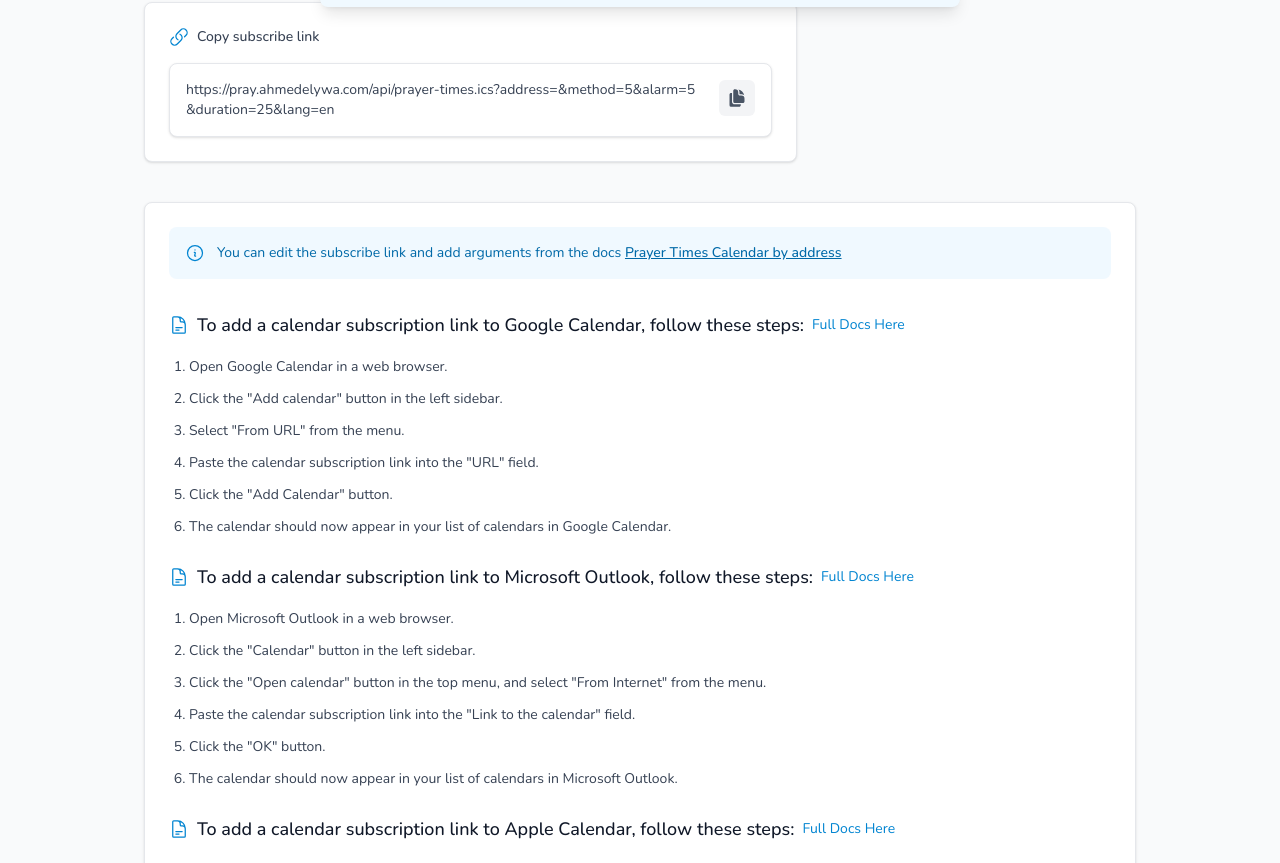
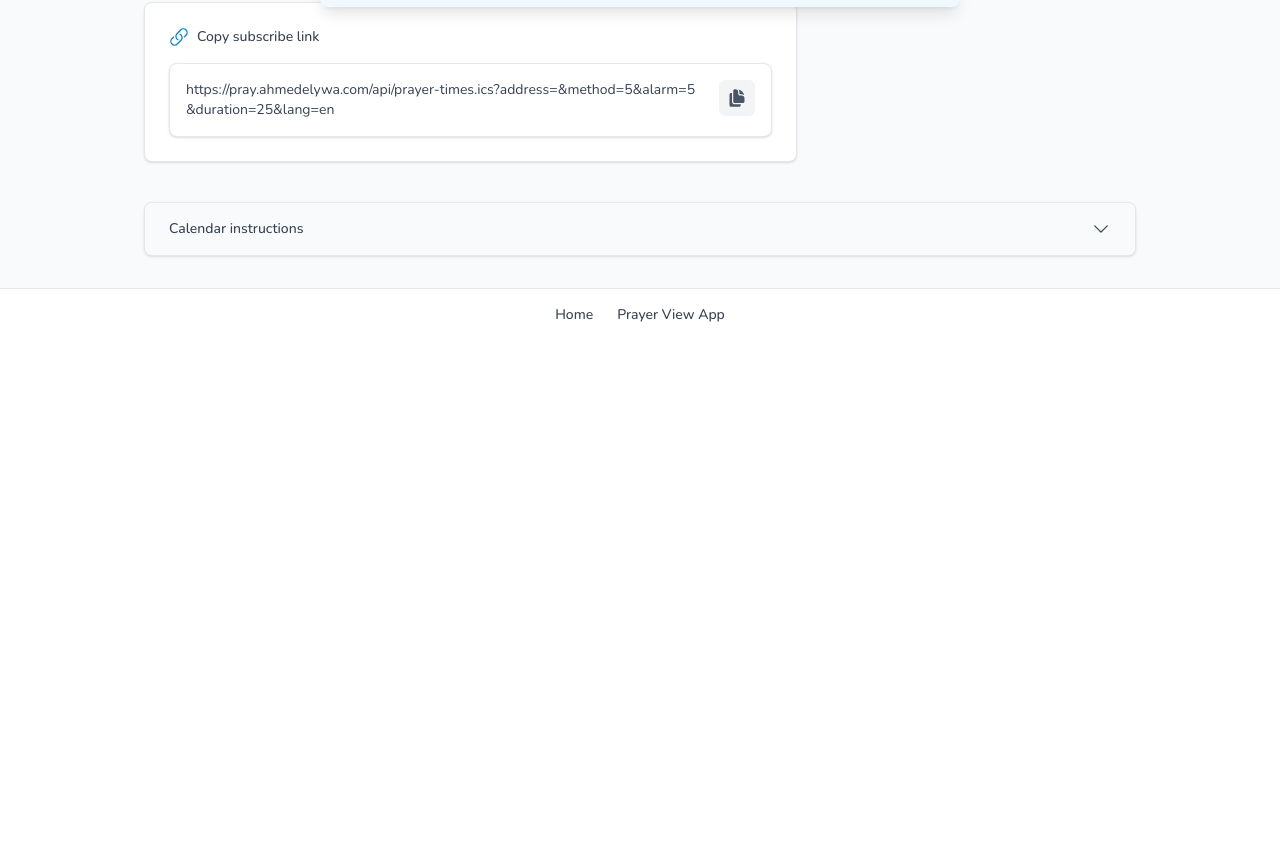
Before and after one commit to AhmedElywa/prayCalendar, a Next.js app: page / in a window 1280 px wide. Shown: the part 777-1640 px from the top of the page. After the commit the page ends 1118 px from the top, so only its background shows below. Built offline with nearby package versions, Linux system fonts and the light colour scheme.

Commit message:
Make instructions collapsible and adjust install prompt

```diff
--- a/src/Components/InstallPrompt.tsx
+++ b/src/Components/InstallPrompt.tsx
@@ -23,7 +23,7 @@ export default function InstallPrompt() {
 
   return (
     <div className="fixed inset-x-0 bottom-0 z-20 flex justify-center p-4">
-      <div className="max-w-screen-sm flex-1 rounded-lg bg-sky-50 p-4 shadow-lg dark:bg-sky-900/70">
+      <div className="max-w-screen-sm flex-1 rounded-lg bg-sky-50 p-4 shadow-lg dark:bg-sky-900">
         <div className="flex items-start justify-between gap-4">
           <div>
             <h3 className="mb-1 font-medium text-gray-900 dark:text-white">{translations[lang].installTitle}</h3>
--- a/src/Components/InstructionsSection.tsx
+++ b/src/Components/InstructionsSection.tsx
@@ -1,12 +1,24 @@
 import React from 'react';
 import { translations } from '../constants/translations';
-import { InformationCircleIcon, DocumentTextIcon } from '@heroicons/react/24/outline';
+import { InformationCircleIcon, DocumentTextIcon, ChevronDownIcon, ChevronUpIcon } from '@heroicons/react/24/outline';
 import { useAppContext } from '../contexts/AppContext';
 
 export default function InstructionsSection() {
   const { lang } = useAppContext();
+  const [collapsed, setCollapsed] = React.useState(true);
+
   return (
-    <div className="space-y-8 rounded-lg border border-gray-200 bg-white p-6 shadow-sm dark:border-gray-700 dark:bg-zinc-900">
+    <div className="overflow-hidden rounded-lg border border-gray-200 bg-white shadow-sm dark:border-gray-700 dark:bg-zinc-900">
+      <button
+        type="button"
+        onClick={() => setCollapsed(!collapsed)}
+        className="flex w-full items-center justify-between bg-gray-50 px-6 py-4 text-left text-sm font-medium text-gray-700 transition hover:bg-gray-100 dark:bg-zinc-800 dark:text-gray-200 dark:hover:bg-zinc-700"
+      >
+        <span className="flex items-center gap-2">{translations[lang].instructionsLabel}</span>
+        {collapsed ? <ChevronDownIcon className="h-5 w-5" /> : <ChevronUpIcon className="h-5 w-5" />}
+      </button>
+      {!collapsed && (
+        <div className="space-y-8 p-6">
           {/* Hint about editing */}
           <div className="rounded-lg bg-sky-50 p-4 dark:bg-sky-900/20">
             <div className="flex">
@@ -95,5 +107,7 @@ export default function InstructionsSection() {
             </div>
           </div>
         </div>
+      )}
+    </div>
   );
 }
--- a/src/constants/translations.ts
+++ b/src/constants/translations.ts
@@ -49,6 +49,7 @@ export const translations = {
       'The calendar should now appear in your list of calendars in Apple Calendar.',
     ],
     advanced: 'Advanced options',
+    instructionsLabel: 'Calendar instructions',
     copied: 'Copied!',
     nextPrayer: 'Next prayer',
     inLabel: 'in',
@@ -113,6 +114,7 @@ export const translations = {
       'سيظهر التقويم الآن في قائمة تقاويمك في تقويم آبل.',
     ],
     advanced: 'خيارات متقدمة',
+    instructionsLabel: 'إرشادات الاشتراك بالتقويم',
     copied: 'تم النسخ!',
     nextPrayer: 'الصلاة التالية',
     inLabel: 'بعد',
```
Lines whose indentation alone changed are shown as unchanged.
